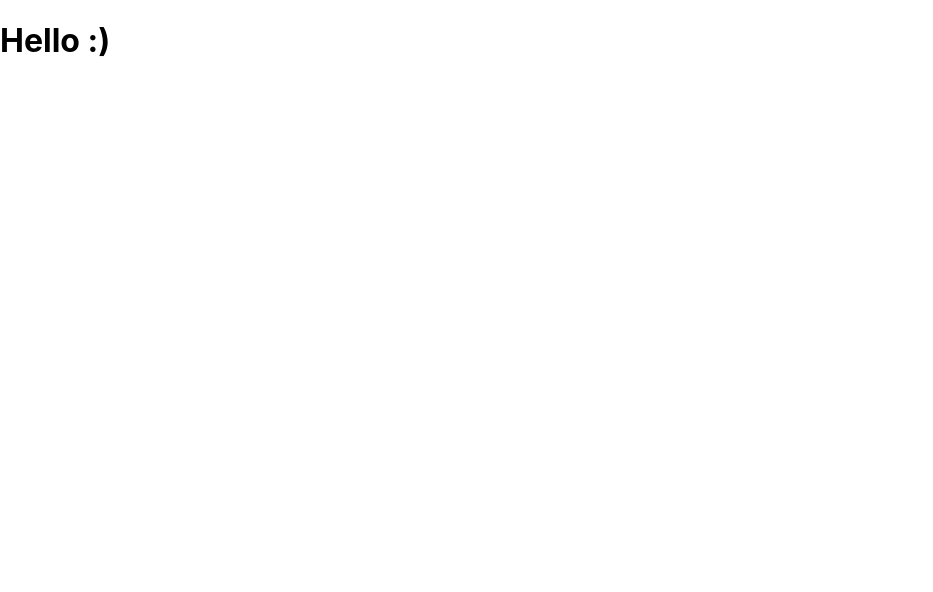
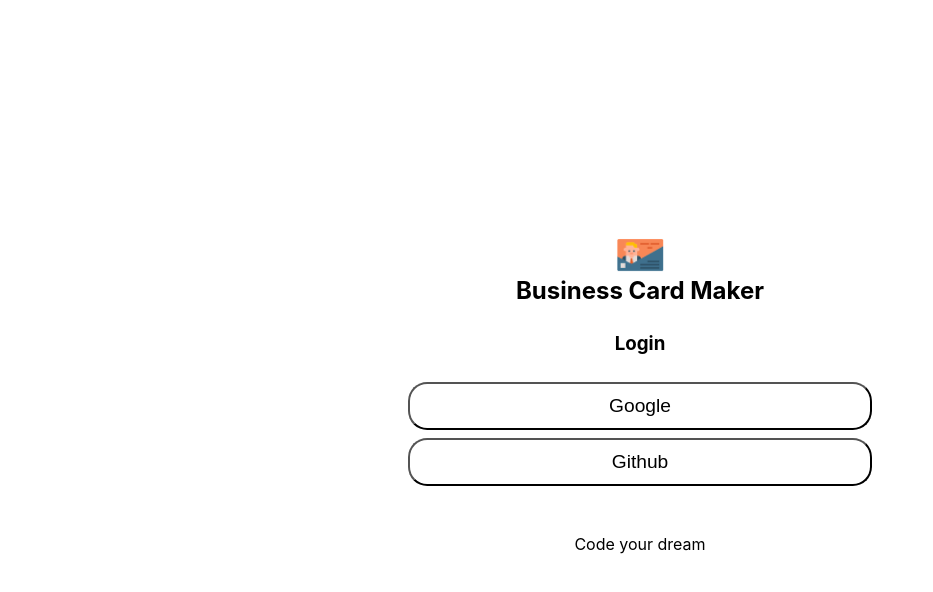
Before and after one commit to hyyrim/card-maker, a React (Create React App) app: page / in a window 1280 px wide. Shown: the top 592 px of the page, without its empty margins (0-933 px from the left). Built offline with nearby package versions, Linux system fonts and the light colour scheme; no server answers.

Commit message:
add login component

```diff
--- a/src/app.css
+++ /dev/null
@@ -1,38 +0,0 @@
-.App {
-  text-align: center;
-}
-
-.App-logo {
-  height: 40vmin;
-  pointer-events: none;
-}
-
-@media (prefers-reduced-motion: no-preference) {
-  .App-logo {
-    animation: App-logo-spin infinite 20s linear;
-  }
-}
-
-.App-header {
-  background-color: #282c34;
-  min-height: 100vh;
-  display: flex;
-  flex-direction: column;
-  align-items: center;
-  justify-content: center;
-  font-size: calc(10px + 2vmin);
-  color: white;
-}
-
-.App-link {
-  color: #61dafb;
-}
-
-@keyframes App-logo-spin {
-  from {
-    transform: rotate(0deg);
-  }
-  to {
-    transform: rotate(360deg);
-  }
-}
--- a/src/app.jsx
+++ b/src/app.jsx
@@ -1,9 +1,12 @@
-import './app.css';
+import Login from './components/login/login';
+import styles from './app.module.css';
 
-function App() {
-  return (
-    <h1>Hello :)</h1>
-  );
+function App({ authService }) {
+	return (
+		<div className={styles.app}>
+			<Login authService={authService} />
+		</div>
+	);
 }
 
 export default App;
--- /dev/null
+++ b/src/app.module.css
@@ -0,0 +1,14 @@
+@value makerGrey from './common/colors.css';
+
+* {
+	box-sizing: border-box;
+}
+
+.app {
+	width: 100%;
+	height: 100vh;
+	display: flex;
+	justify-content: center;
+	align-items: center;
+	background-color: makerGrey;
+}
--- /dev/null
+++ b/src/components/footer/footer.jsx
@@ -0,0 +1,10 @@
+import React from 'react';
+import styles from './footer.module.css';
+
+const Footer = () => (
+	<footer className={styles.footer}>
+		<p className={styles.title}>Code your dream</p>
+	</footer>
+);
+
+export default Footer;
--- /dev/null
+++ b/src/components/footer/footer.module.css
@@ -0,0 +1,11 @@
+@value makerGreen,makerWhite,makerBlack from '../../common/colors.css';
+
+.footer {
+	width: 100%;
+	background-color: makerGreen;
+	text-align: center;
+}
+
+.title {
+	color: makerWhite;
+}
--- /dev/null
+++ b/src/components/header/header.jsx
@@ -0,0 +1,18 @@
+import React from 'react';
+import styles from './header.module.css';
+
+const Header = ({ onLogout }) => {
+	return (
+		<header className={styles.header}>
+			{onLogout && (
+				<button className={styles.logout} onClick={onLogout}>
+					Logout
+				</button>
+			)}
+			<img className={styles.logo} src="/images/logo.png" alt="logo" />
+			<h1 className={styles.title}>Business Card Maker</h1>
+		</header>
+	);
+};
+
+export default Header;
--- /dev/null
+++ b/src/components/header/header.module.css
@@ -0,0 +1,31 @@
+@value makerGreen,makerWhite,makerBlack from '../../common/colors.css';
+
+.header {
+	width: 100%;
+	text-align: center;
+	padding: 0.5em;
+	background-color: makerGreen;
+	position: relative;
+}
+
+.logo {
+	width: 3em;
+}
+
+.title {
+	margin: 0;
+	color: makerWhite;
+}
+
+.logout {
+	position: absolute;
+	right: 3em;
+	top: 1em;
+	padding: 0.8em;
+	border-radius: 20%;
+	background-color: makerBlack;
+	color: makerWhite;
+	outline: 0;
+	border: 0;
+	cursor: pointer;
+}
--- /dev/null
+++ b/src/components/login/login.jsx
@@ -0,0 +1,35 @@
+import React from 'react';
+import Header from '../header/header';
+import Footer from '../footer/footer';
+import styles from './login.module.css';
+
+const Login = ({ authService }) => {
+	const onLogin = (event) => {
+		authService
+			.login(event.currentTarget.textContent) //
+			.then(console.log);
+	};
+	return (
+		<section className={styles.login}>
+			<Header />
+			<section>
+				<h1>Login</h1>
+				<ul className={styles.list}>
+					<li className={styles.item}>
+						<button className={styles.button} onClick={onLogin}>
+							Google
+						</button>
+					</li>
+					<li className={styles.item}>
+						<button className={styles.button} onClick={onLogin}>
+							Github
+						</button>
+					</li>
+				</ul>
+			</section>
+			<Footer />
+		</section>
+	);
+};
+
+export default Login;
--- /dev/null
+++ b/src/components/login/login.module.css
@@ -0,0 +1,37 @@
+@value makerGreen,makerWhite,makerBlack,makerLightPink from '../../common/colors.css';
+
+.login {
+	width: 30em;
+	text-align: center;
+	display: flex;
+	flex-direction: column;
+	justify-content: center;
+	background-color: makerWhite;
+}
+
+.list {
+	width: 100%;
+	display: flex;
+	flex-direction: column;
+	list-style: none;
+	padding: 0.5rem;
+}
+
+.item {
+	margin-bottom: 0.5em;
+}
+
+.button {
+	width: 100%;
+	height: 2.5em;
+	font-size: 1.2rem;
+	border-radius: 1.2rem;
+	background-color: transparent;
+	cursor: pointer;
+	border: 0.2rem solid makerGreen;
+	outline: 0;
+}
+
+.button:hover {
+	background-color: makerLightPink;
+}
--- a/src/index.js
+++ b/src/index.js
@@ -2,10 +2,13 @@
 import ReactDOM from 'react-dom';
 import './index.module.css';
 import App from './app';
+import AuthService from './service/auth_service';
+
+const authService = new AuthService();
 
 ReactDOM.render(
 	<React.StrictMode>
-		<App />
+		<App authService={authService} />
 	</React.StrictMode>,
 	document.getElementById('root')
 );
--- a/src/service/auth_service.js
+++ b/src/service/auth_service.js
@@ -1,9 +1,10 @@
 import firebase from 'firebase';
+import firebaseApp from './firebase';
 
 class AuthService {
 	login(providerName) {
 		const authProvider = new firebase.auth[`${providerName}AuthProvider`]();
-		return firebase.auth().signInWithPopup(authProvider);
+		return firebaseApp.auth().signInWithPopup(authProvider);
 	}
 }
 
--- a/src/service/firebase.js
+++ b/src/service/firebase.js
@@ -1,3 +1,5 @@
+import firebase from 'firebase';
+
 const firebaseConfig = {
 	apiKey: process.env.REACT_APP_FIREBASE_API_KEY,
 	authDomain: process.env.REACT_APP_FIREBASE_AUTH_DOMAIN,
@@ -6,5 +8,5 @@
 };
 
 // Initialize Firebase
-const app = initializeApp(firebaseConfig);
-const analytics = getAnalytics(app);
+const firebaseApp = firebase.initializeApp(firebaseConfig);
+export default firebaseApp;
```
